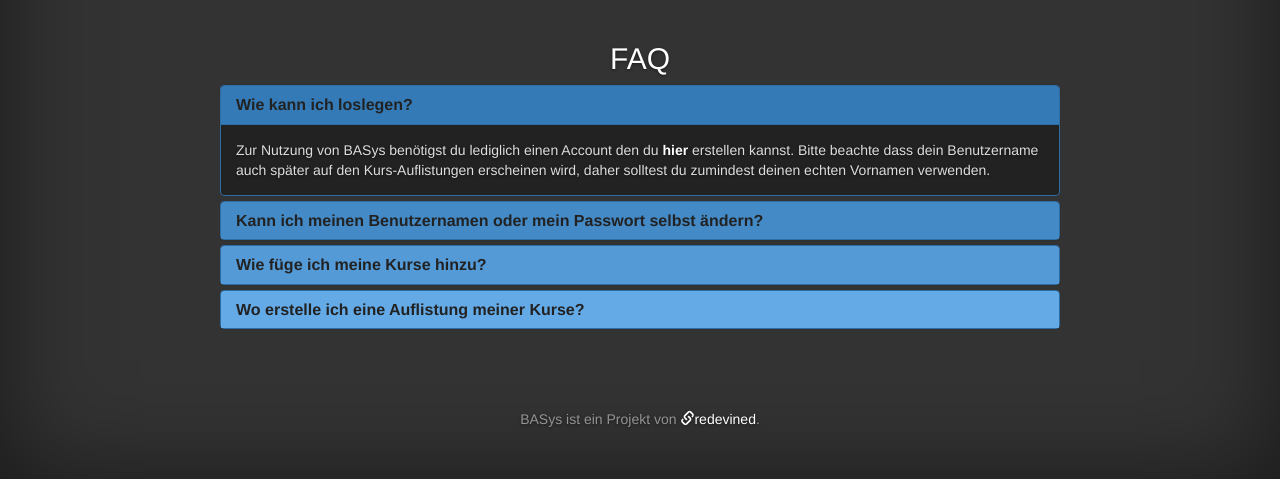
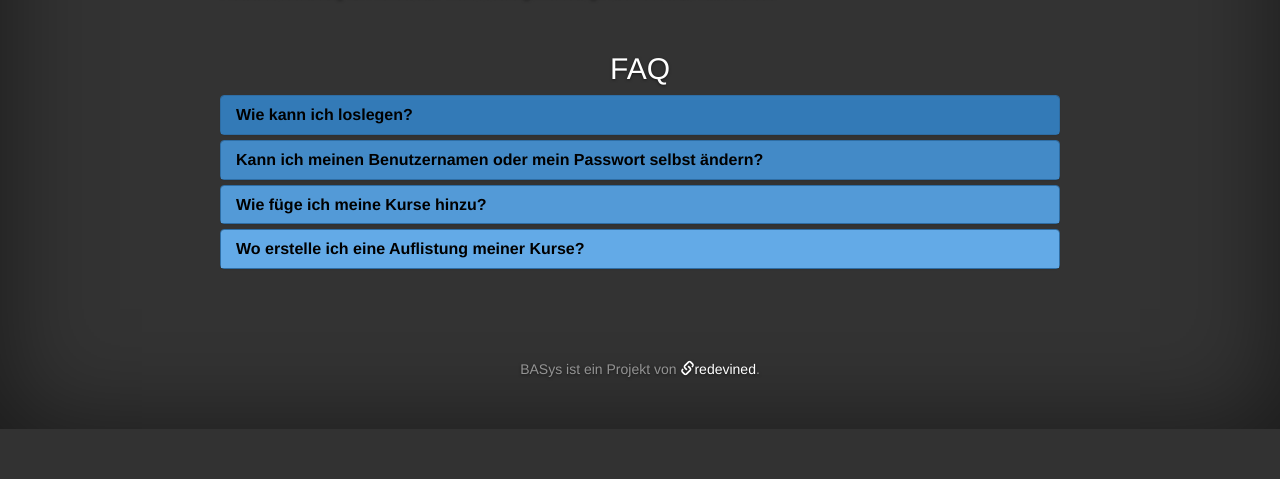
Before and after one commit to redevined/brenner-assistant-system, a Python web app: template templates/about.html in a window 1280 px wide. Shown: the part 371-850 px from the top of the page. After the commit the page ends 800 px from the top, so only its background shows below. Run offline with Jinja, Linux system fonts and the light colour scheme; the template is opened without the code that fills it, so the values that code supplies are empty; some libraries are stand-ins or nearby versions.

Commit message:
FAQ Accordion style changes

```diff
--- a/static/css/home.css
+++ b/static/css/home.css
@@ -8,7 +8,7 @@
 }
 
 .panel {
-	background-color: #222;
+	background-color: #30333a;
 }
 
 .panel-default {
@@ -36,7 +36,7 @@
 }
 
 .panel-heading a, .panel-heading a:hover, .panel-heading a:focus {
-	color: #222;
+	color: #000;
 	text-decoration: none;
 	text-shadow: none;
 }
--- a/templates/about.html
+++ b/templates/about.html
@@ -36,7 +36,7 @@
 					</a>
 				</h4>
 			</div>
-			<div id="a1" class="panel-collapse collapse in" role="tabpanel" aria-labelledby="q1">
+			<div id="a1" class="panel-collapse collapse" role="tabpanel" aria-labelledby="q1">
 				<div class="panel-body">
 					Zur Nutzung von BASys benötigst du lediglich einen Account den du <a href="{{ _.Config.Urls.App.register }}">hier</a> erstellen kannst.
 					Bitte beachte dass dein Benutzername auch später auf den Kurs-Auflistungen erscheinen wird, daher solltest du zumindest deinen echten Vornamen verwenden.
@@ -85,7 +85,7 @@
 			</div>
 			<div id="a4" class="panel-collapse collapse" role="tabpanel" aria-labelledby="q4">
 				<div class="panel-body">
-					Unter der Tabelle auf der Startseite findest du ein Formular über das du deine Auflistung generieren kannst.
+					Unter deiner Kursübersicht findest du ein Formular, über das du deine Auflistung generieren kannst.
 					Dazu wählst du die Monate, die du nachher in der Auflistung wieder finden willst, aus und klickst auf den dazugehörigen Button.
 					Falls du alle ausgewählten Kurse gleich noch aus deinen Kursen entfernen möchtest, kannst du die Option "Ausgewählte Kurse löschen" wählen.
 					Anschließend wird ein PDF-Dokument erstellt, dass alle Kurse deiner ausgewählten Monate enthält.
```
